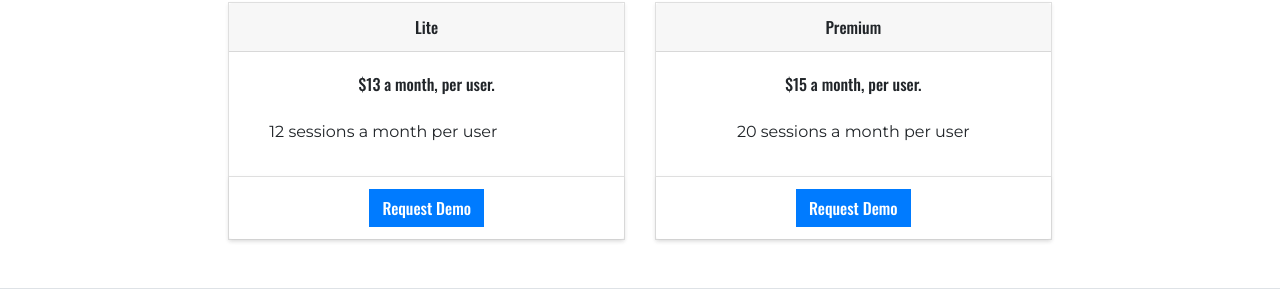
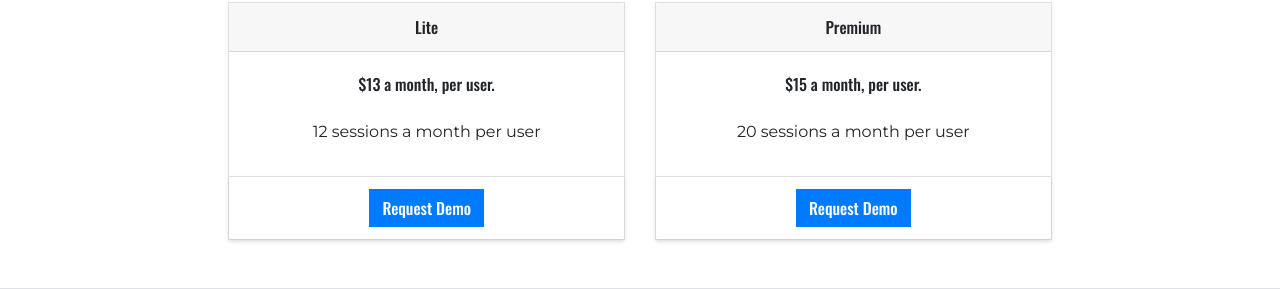
Before and after one commit to obakeng-develops/vitalio, a Django app: page /pricing in a window 1280 px wide. Shown: the part 230-519 px from the top of the page. Run offline with Django 3.2, Linux system fonts and the light colour scheme; some libraries are stand-ins or nearby versions.

Commit message:
Fix to pricing page.

```diff
--- a/vitalio/pages/templates/pages/pricing.html
+++ b/vitalio/pages/templates/pages/pricing.html
@@ -17,7 +17,7 @@
                 <div class="card-body">
                     <div class="card-title text-center">$13 a month, per user.</div>
                     <ul class="list-group font-montserrat list-group-flush">
-                        <li class="list-group-item">12 sessions a month per user</li>
+                        <li class="list-group-item text-center">12 sessions a month per user</li>
                     </ul>
                 </div>
                 <div class="card-footer text-center bg-white shadow-sm"><a class="btn btn-primary rounded-0" href="{% url 'demo' %}">Request Demo</a></div>
```
